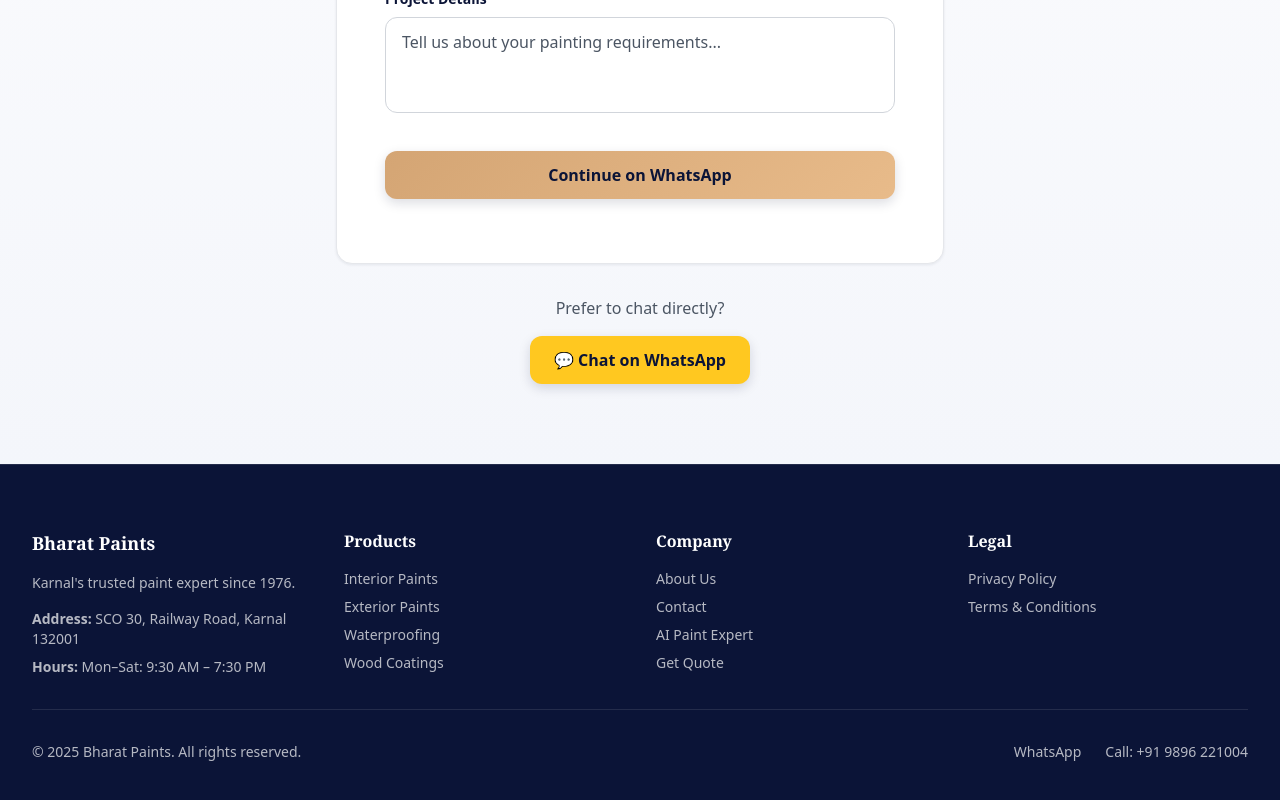
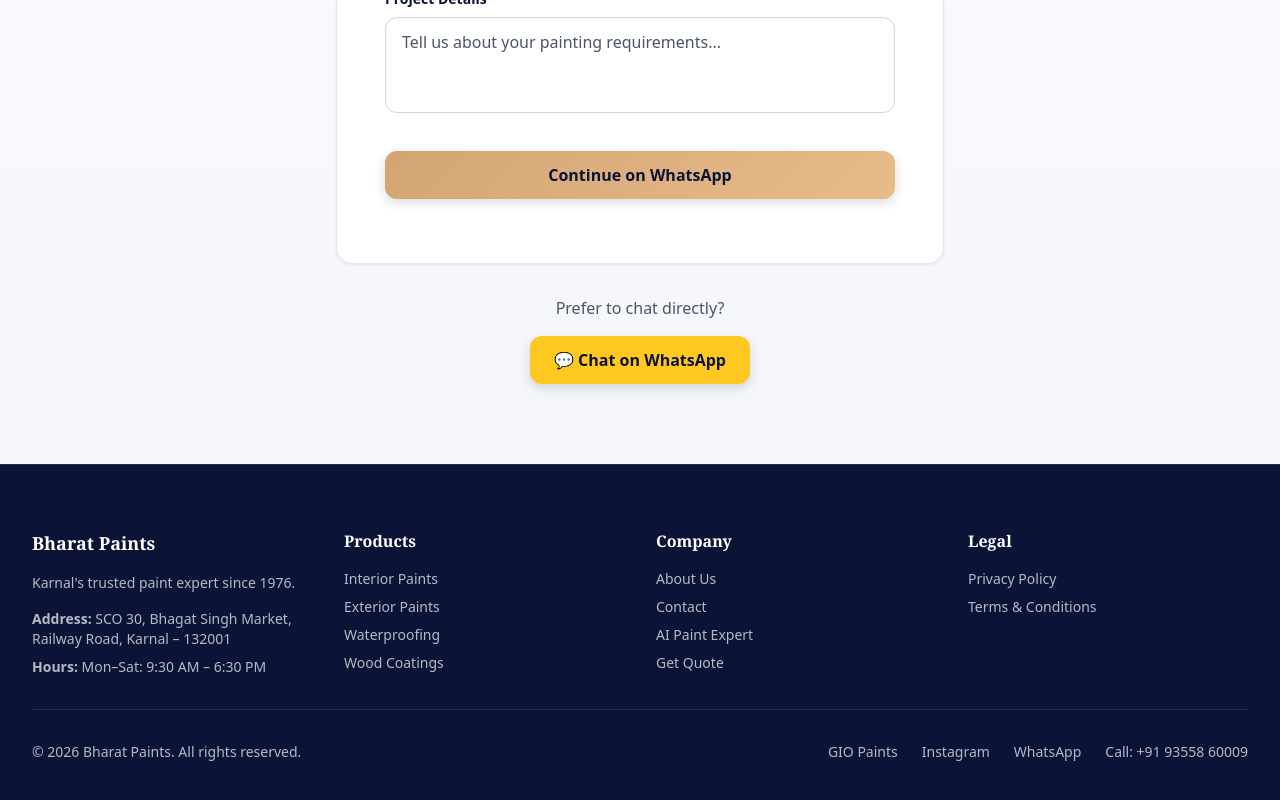
Before and after one commit to bharatpaints-alt/Bharat-Paints-Website, a Next.js app: page / in a window 1280 px wide. Shown: the part 6097-6897 px from the top of the page. Built offline with nearby package versions, Linux system fonts and the light colour scheme.

Commit message:
Sync launched website: current contact details, WhatsApp enquiries and GIO link

```diff
--- a/components/layout/Footer.tsx
+++ b/components/layout/Footer.tsx
@@ -12,10 +12,10 @@ export function Footer() {
               Karnal's trusted paint expert since 1976.
             </p>
             <p className="text-white/70 text-sm">
-              <strong>Address:</strong> SCO 30, Railway Road, Karnal 132001
+              <strong>Address:</strong> SCO 30, Bhagat Singh Market, Railway Road, Karnal – 132001
             </p>
             <p className="text-white/70 text-sm mt-2">
-              <strong>Hours:</strong> Mon–Sat: 9:30 AM – 7:30 PM
+              <strong>Hours:</strong> Mon–Sat: 9:30 AM – 6:30 PM
             </p>
           </div>
 
@@ -94,13 +94,15 @@ export function Footer() {
         {/* Divider */}
         <div className="border-t border-white/10 pt-8">
           <div className="flex flex-col md:flex-row items-center justify-between gap-4 text-sm text-white/70">
-            <p>&copy; 2025 Bharat Paints. All rights reserved.</p>
-            <div className="flex gap-6">
-              <a href="https://wa.me/919896221004" target="_blank" rel="noopener noreferrer" className="hover:text-white transition">
+            <p>&copy; 2026 Bharat Paints. All rights reserved.</p>
+            <div className="flex flex-wrap justify-center gap-6">
+              <a href="https://giopaints.com" target="_blank" rel="noopener noreferrer" className="hover:text-white transition">GIO Paints</a>
+              <a href="https://www.instagram.com/Bharatpaints_1976/" target="_blank" rel="noopener noreferrer" className="hover:text-white transition">Instagram</a>
+              <a href="https://wa.me/919355860009" target="_blank" rel="noopener noreferrer" className="hover:text-white transition">
                 WhatsApp
               </a>
-              <a href="tel:+919896221004" className="hover:text-white transition">
-                Call: +91 9896 221004
+              <a href="tel:+919355860009" className="hover:text-white transition">
+                Call: +91 93558 60009
               </a>
             </div>
           </div>
```
